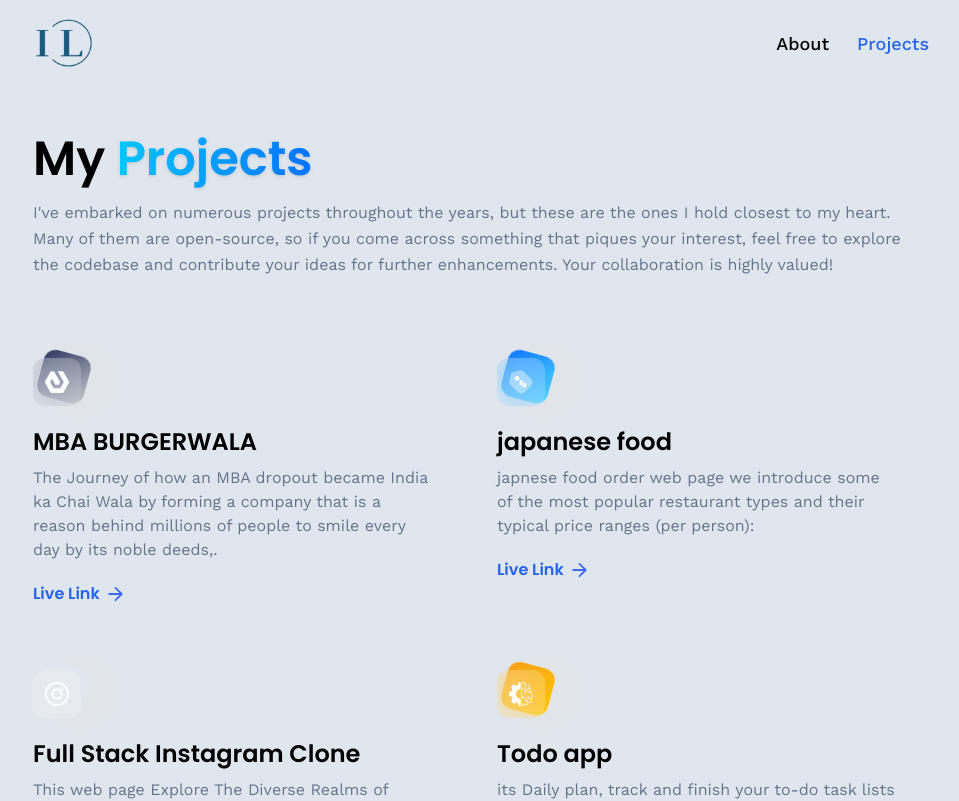
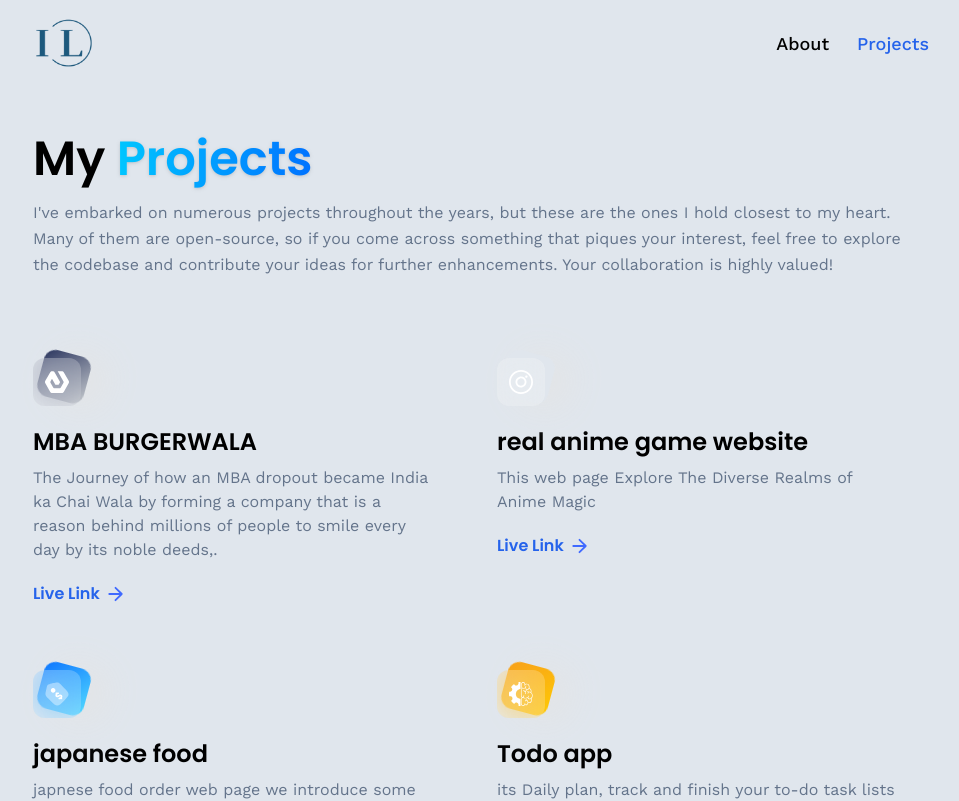
Before and after one commit to Iqrarluqman602/IQRAR-LUQMAN., a React (Vite) app: page /projects in a window 1280 px wide. Shown: the top 801 px of the page, without its empty margins (159-1118 px from the left). Built offline with nearby package versions, Linux system fonts and the light colour scheme; no server answers.

Commit message:
Update index.js

```diff
--- a/src/constants/index.js
+++ b/src/constants/index.js
@@ -178,6 +178,13 @@ export const projects = [
 
 
     {
+        iconUrl: snapgram,
+        theme: 'The real Anime magic',
+        name: 'real anime game website',
+        description: ' This web page Explore The Diverse Realms of Anime Magic',
+        link: 'https://anime-flame-chi.vercel.app/',
+    },
+    {
         iconUrl: pricewise,
         theme: 'btn-back-blue',
         name: 'japanese food',
@@ -186,13 +193,6 @@ export const projects = [
     },
 
 
-    {
-        iconUrl: snapgram,
-        theme: 'The real Anime magic',
-        name: 'Full Stack Instagram Clone',
-        description: ' This web page Explore The Diverse Realms of Anime Magic',
-        link: 'https://anime-flame-chi.vercel.app/',
-    },
     {
         iconUrl: summiz,
         theme: 'btn-back-yellow',
```
